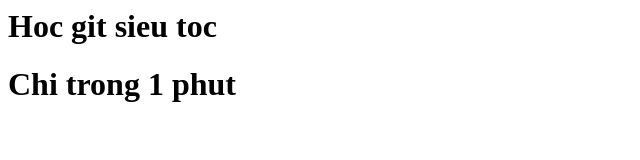
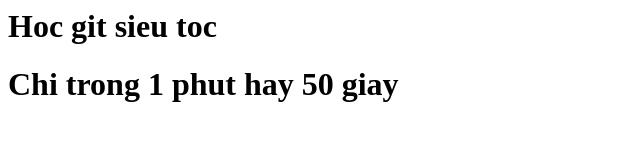
Before and after one commit to thephong45/trungcm, a plain HTML site: page index.html in a window 1280 px wide. Shown: the whole page, without its empty margins (0-640 px from the left). Drawn offline with Linux system fonts and the light colour scheme.

Commit message:
edit file index

```diff
--- a/index.html
+++ b/index.html
@@ -1,2 +1,2 @@
 <h1>Hoc git sieu toc</h1>
-<h1>Chi trong 1 phut</h1>
+<h1>Chi trong 1 phut hay 50 giay</h1>
```
